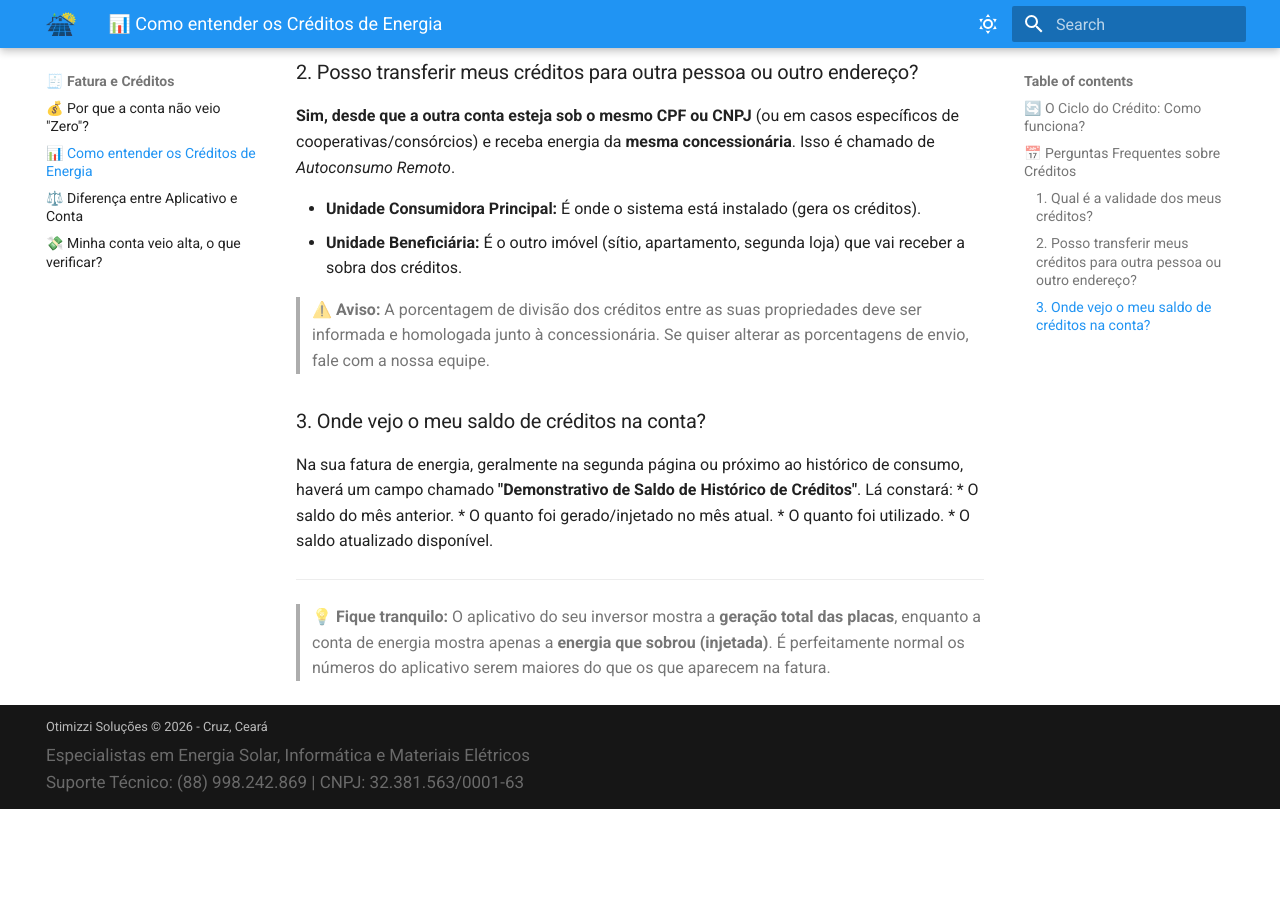
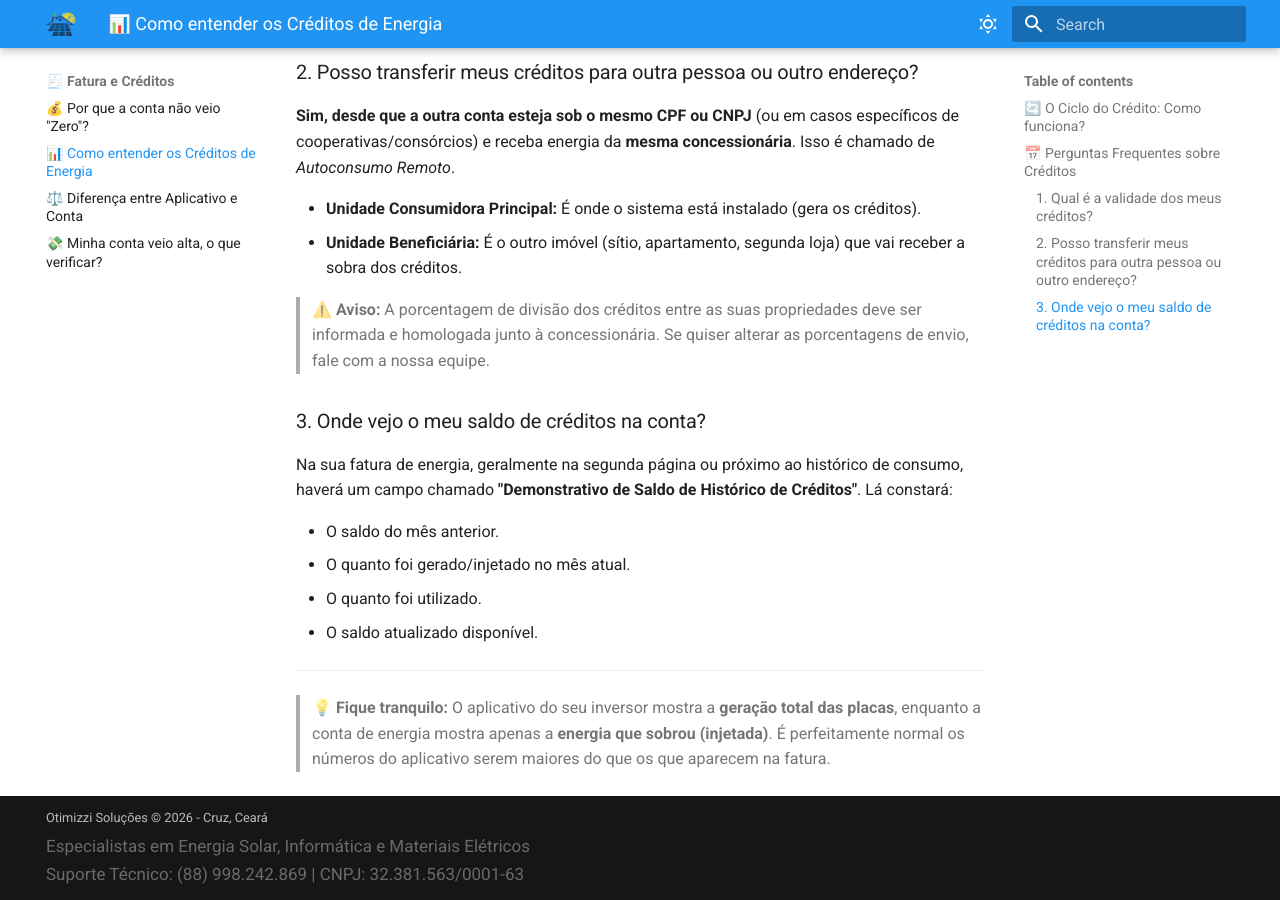
Before and after one commit to alexandrealbano/OTMZI_FAQ_Solar, an MkDocs documentation site: the page built from docs/fatura/creditos.md, in a window 1280 px wide and 900 px high, scrolled down 813 px. Built offline with MkDocs 1.6.1 and Material for MkDocs 9.7.7, drawn with Linux system fonts in a browser that asks for light colours; before the commit the page ends 1622 px from its top, so only the background shows below that.

Commit message:
fix: troca * por - nos topicos

```diff
--- a/docs/fatura/creditos.md
+++ b/docs/fatura/creditos.md
@@ -17,19 +17,22 @@ Quando o seu sistema solar gera mais energia do que a sua casa ou empresa está
 Os créditos de energia têm validade de **60 meses (5 anos)** a partir do mês em que foram gerados. Se você gerar muita energia no verão, pode acumular esses créditos para compensar meses mais nublados ou de maior consumo no inverno.
 
 ### 2. Posso transferir meus créditos para outra pessoa ou outro endereço?
+
 **Sim, desde que a outra conta esteja sob o mesmo CPF ou CNPJ** (ou em casos específicos de cooperativas/consórcios) e receba energia da **mesma concessionária**. Isso é chamado de *Autoconsumo Remoto*.
 
-* **Unidade Consumidora Principal:** É onde o sistema está instalado (gera os créditos).
-* **Unidade Beneficiária:** É o outro imóvel (sítio, apartamento, segunda loja) que vai receber a sobra dos créditos.
+- **Unidade Consumidora Principal:** É onde o sistema está instalado (gera os créditos).
+- **Unidade Beneficiária:** É o outro imóvel (sítio, apartamento, segunda loja) que vai receber a sobra dos créditos.
 
 > ⚠️ **Aviso:** A porcentagem de divisão dos créditos entre as suas propriedades deve ser informada e homologada junto à concessionária. Se quiser alterar as porcentagens de envio, fale com a nossa equipe.
 
 ### 3. Onde vejo o meu saldo de créditos na conta?
+
 Na sua fatura de energia, geralmente na segunda página ou próximo ao histórico de consumo, haverá um campo chamado **"Demonstrativo de Saldo de Histórico de Créditos"**. Lá constará:
-* O saldo do mês anterior.
-* O quanto foi gerado/injetado no mês atual.
-* O quanto foi utilizado.
-* O saldo atualizado disponível.
+
+- O saldo do mês anterior.
+- O quanto foi gerado/injetado no mês atual.
+- O quanto foi utilizado.
+- O saldo atualizado disponível.
 
 ---
 > 💡 **Fique tranquilo:** O aplicativo do seu inversor mostra a **geração total das placas**, enquanto a conta de energia mostra apenas a **energia que sobrou (injetada)**. É perfeitamente normal os números do aplicativo serem maiores do que os que aparecem na fatura.
--- a/mkdocs.yml
+++ b/mkdocs.yml
@@ -40,7 +40,7 @@ theme:
 nav:
   - 🏠 Início: index.md
   - 📖 Primeiros Passos:
-    - O Básico do Sistema: basico.md
+    - 📖 O Básico do Sistema: basico.md
     - 🔌 Funciona sem energia da rua?: falta-energia.md
   - ☀️ Clima e Desempenho:
     - 🌧️ Por que a geração cai no inverno/chuvas?: clima/queda-inverno.md
```
Also changed, not shown: docs/fatura/conta-nao-zerou.md (+3 -0 lines).
